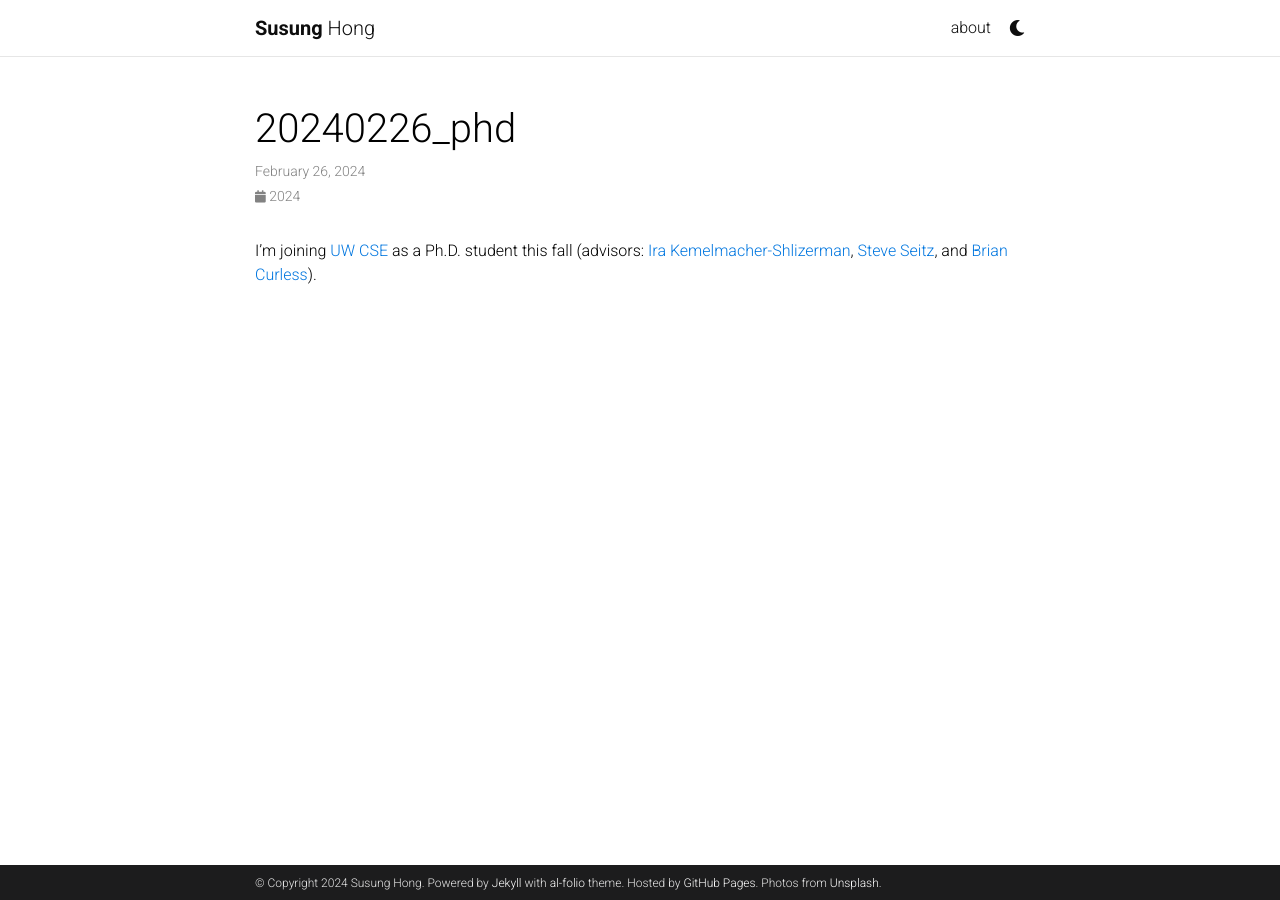
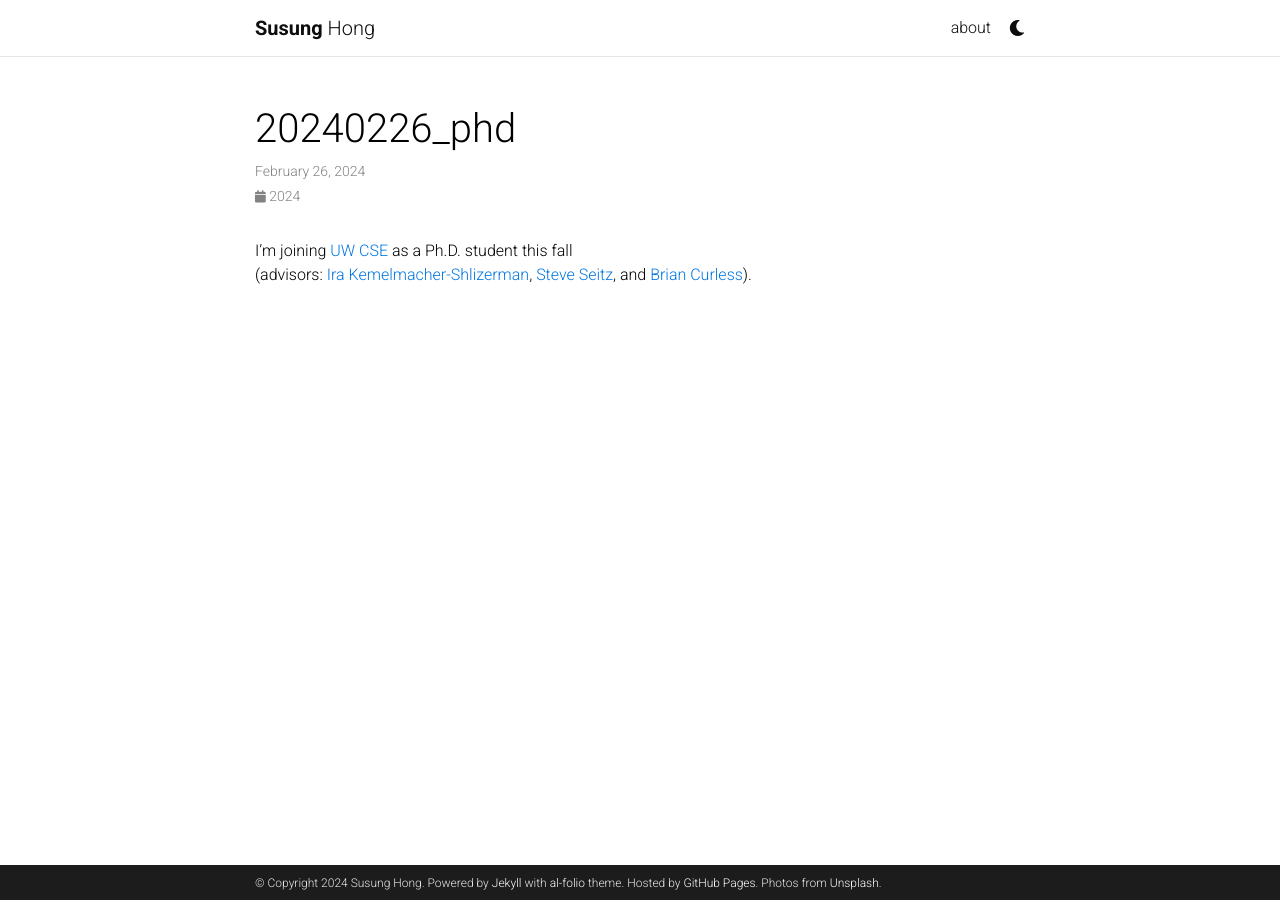
Before and after one commit to SusungHong/susunghong.github.io, a Jekyll site: the page built from _news/20240226_phd.md, in a window 1280 px wide. Built offline with Jekyll 4.4.1, drawn with Linux system fonts in a browser that asks for light colours; comment, search, counter and statistics services are not loaded; a style sheet for code colours, icons or effects is not loaded.

Commit message:
Update 20240226_phd.md

```diff
--- a/_news/20240226_phd.md
+++ b/_news/20240226_phd.md
@@ -4,4 +4,5 @@ date: 2024-02-26 15:59:00+0900
 inline: true
 ---
 
-I'm joining [UW CSE](https://www.cs.washington.edu/) as a Ph.D. student this fall (advisors: [Ira Kemelmacher-Shlizerman](https://www.irakemelmacher.com/), [Steve Seitz](https://www.smseitz.com/), and [Brian Curless](https://homes.cs.washington.edu/~curless/)).
+I'm joining [UW CSE](https://www.cs.washington.edu/) as a Ph.D. student this fall\
+(advisors: [Ira Kemelmacher-Shlizerman](https://www.irakemelmacher.com/), [Steve Seitz](https://www.smseitz.com/), and [Brian Curless](https://homes.cs.washington.edu/~curless/)).
```
